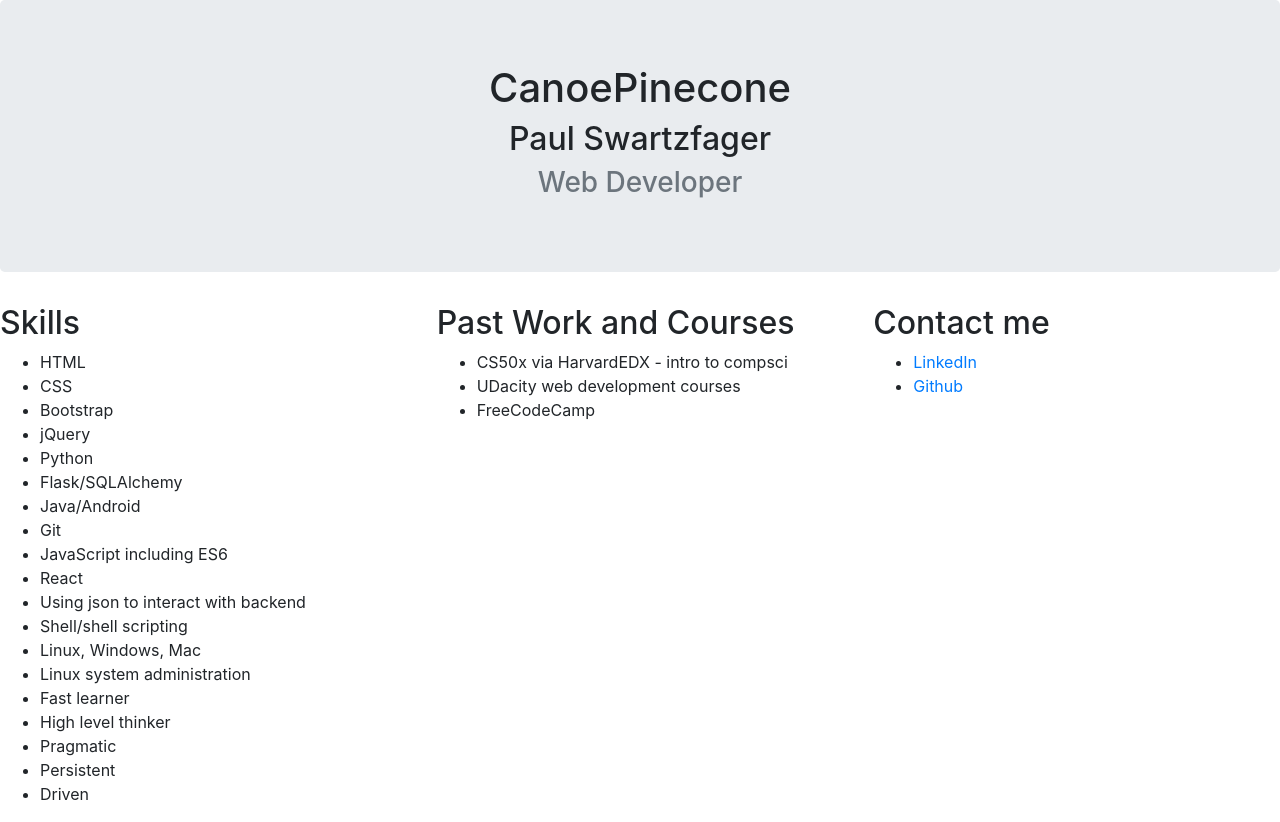
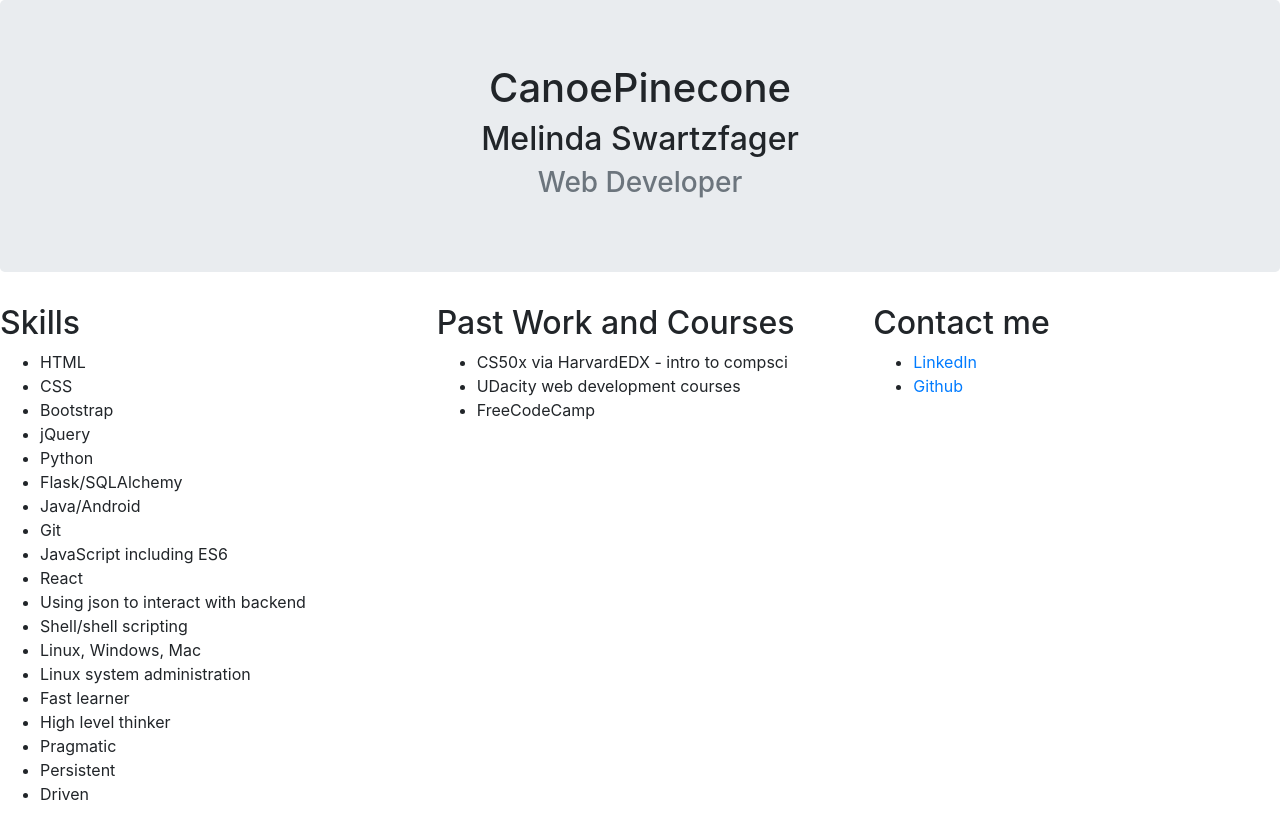
Before and after one commit to canoepinecone/canoepinecone.github.io, a plain HTML site: page index.html in a window 1280 px wide. Drawn offline with nearby package versions, Linux system fonts and the light colour scheme.

Commit message:
Fix name. I'm transgender

```diff
--- a/index.html
+++ b/index.html
@@ -10,7 +10,7 @@
     <body>
         <div class="jumbotron text-center">
             <h1>CanoePinecone</h1>
-            <h2>Paul Swartzfager</h2>
+            <h2>Melinda Swartzfager</h2>
             <h3 class="text-muted">Web Developer</h3>
         </div>
         <div class="row">
```
